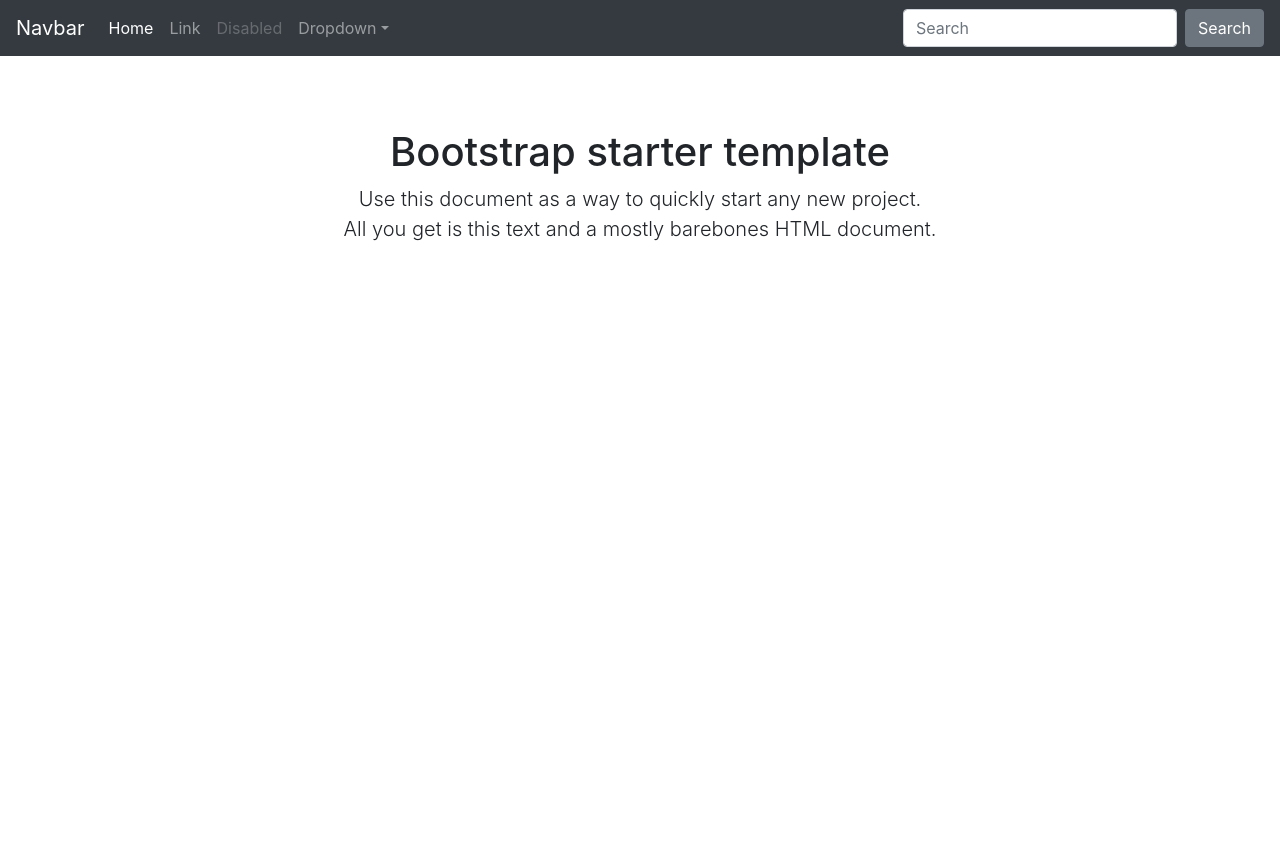
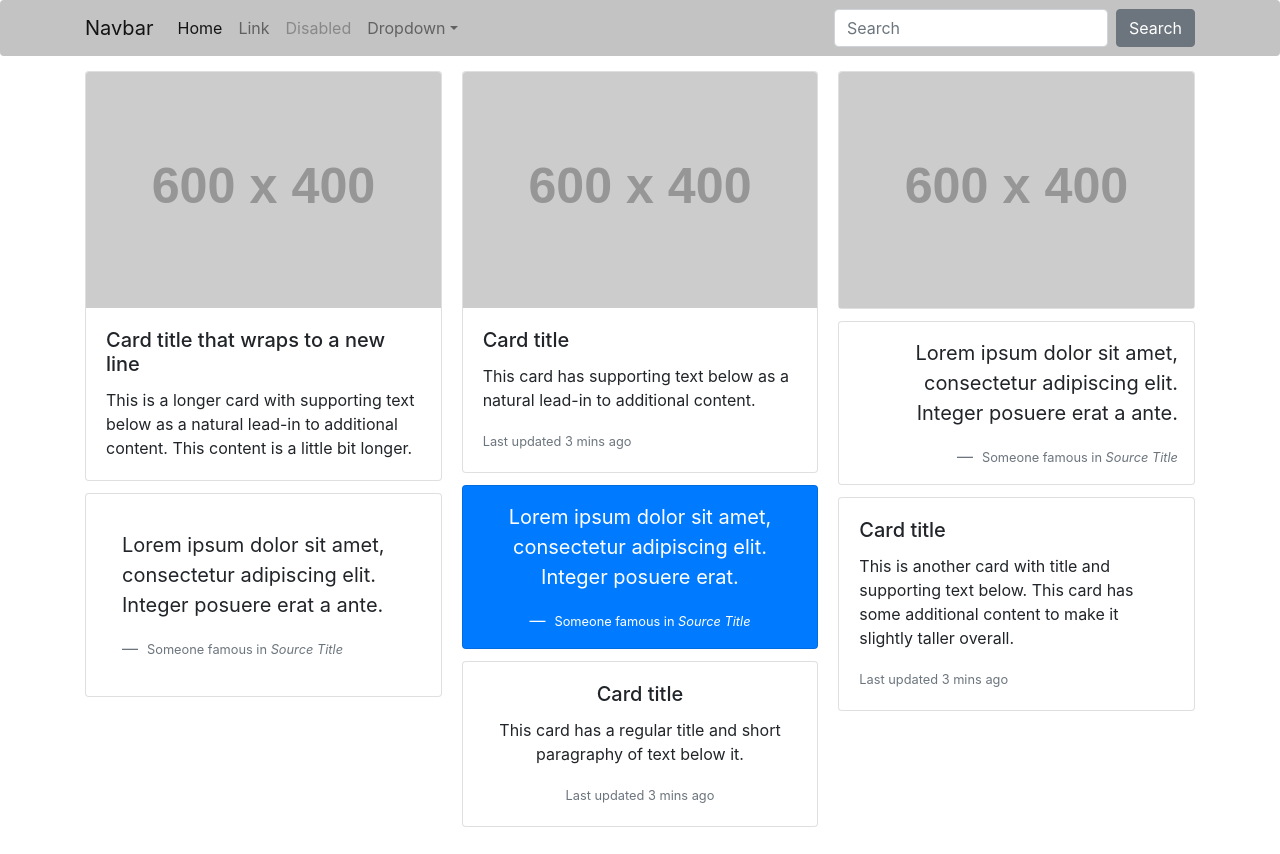
Before and after one commit to shpetimhaxhiu/shtypi.online, a plain HTML site: page index.html in a window 1280 px wide. Before the commit the page ends 800 px from the top, so only its background shows below. Drawn offline with nearby package versions, Linux system fonts and the light colour scheme; placeholder pictures from the web are drawn by us.

Commit message:
Rregullimi i layout

```diff
--- a/assets/css/style.css
+++ b/assets/css/style.css
@@ -1,10 +1,14 @@
 /* stilat qe kena mi bo */
 
 /* defaulat per bootstrap starter template */
-body {
-  padding-top: 5rem;
+/* body {
+  padding-top: 1rem;
+} */
+
+#main-container {
+  padding: 15px;
 }
-.starter-template {
-  padding: 3rem 1.5rem;
-  text-align: center;
+
+.shtypi-navbar {
+  background-color: #c3c3c3 !important;
 }
--- a/index.html
+++ b/index.html
@@ -6,6 +6,10 @@
     <!-- Required meta tags -->
     <meta charset="utf-8">
     <meta name="viewport" content="width=device-width, initial-scale=1, shrink-to-fit=no">
+
+    <!-- Fontet -->
+    <link href="https://fonts.googleapis.com/css2?family=Open+Sans" rel="stylesheet">
+
 
     <!-- Bootstrap CSS -->
     <link rel="stylesheet" href="https://stackpath.bootstrapcdn.com/bootstrap/4.3.1/css/bootstrap.min.css"
@@ -16,7 +20,9 @@
   </head>
 
   <body>
-    <nav class="navbar navbar-expand-md navbar-dark bg-dark fixed-top">
+
+    <nav class="navbar navbar-expand-lg navbar-light bg-light rounded shtypi-navbar">
+      <div class="container">
         <a class="navbar-brand" href="#">Navbar</a>
         <button class="navbar-toggler" type="button" data-toggle="collapse" data-target="#navbarsExampleDefault"
           aria-controls="navbarsExampleDefault" aria-expanded="false" aria-label="Toggle navigation">
@@ -49,17 +55,83 @@
             <button class="btn btn-secondary my-2 my-sm-0" type="submit">Search</button>
           </form>
         </div>
+      </div>
     </nav>
 
-    <main role="main" class="container">
 
-      <div class="starter-template">
-        <h1>Bootstrap starter template</h1>
-        <p class="lead">Use this document as a way to quickly start any new project.<br> All you get is this text and a
-          mostly barebones HTML document.</p>
+
+    <main id="main-container" role="main" class="container">
+
+      <div class="card-columns">
+        <div class="card">
+          <img src="https://dummyimage.com/600x400/c3c3c3/262fad.png&text=Kjo+eshte+vetem+test" class="card-img-top"
+            alt="...">
+          <div class="card-body">
+            <h5 class="card-title">Card title that wraps to a new line</h5>
+            <p class="card-text">This is a longer card with supporting text below as a natural lead-in to additional
+              content. This content is a little bit longer.</p>
           </div>
-
-    </main><!-- /.container -->
+        </div>
+        <div class="card p-3">
+          <blockquote class="blockquote mb-0 card-body">
+            <p>Lorem ipsum dolor sit amet, consectetur adipiscing elit. Integer posuere erat a ante.</p>
+            <footer class="blockquote-footer">
+              <small class="text-muted">
+                Someone famous in <cite title="Source Title">Source Title</cite>
+              </small>
+            </footer>
+          </blockquote>
+        </div>
+        <div class="card">
+          <img src="https://dummyimage.com/600x400/c3c3c3/262fad.png&text=Kjo+eshte+vetem+test" class="card-img-top"
+            alt="...">
+          <div class="card-body">
+            <h5 class="card-title">Card title</h5>
+            <p class="card-text">This card has supporting text below as a natural lead-in to additional content.</p>
+            <p class="card-text"><small class="text-muted">Last updated 3 mins ago</small></p>
+          </div>
+        </div>
+        <div class="card bg-primary text-white text-center p-3">
+          <blockquote class="blockquote mb-0">
+            <p>Lorem ipsum dolor sit amet, consectetur adipiscing elit. Integer posuere erat.</p>
+            <footer class="blockquote-footer text-white">
+              <small>
+                Someone famous in <cite title="Source Title">Source Title</cite>
+              </small>
+            </footer>
+          </blockquote>
+        </div>
+        <div class="card text-center">
+          <div class="card-body">
+            <h5 class="card-title">Card title</h5>
+            <p class="card-text">This card has a regular title and short paragraphy of text below it.</p>
+            <p class="card-text"><small class="text-muted">Last updated 3 mins ago</small></p>
+          </div>
+        </div>
+        <div class="card">
+          <img src="https://dummyimage.com/600x400/c3c3c3/262fad.png&text=Kjo+eshte+vetem+test" class="card-img-top"
+            alt="...">
+        </div>
+        <div class="card p-3 text-right">
+          <blockquote class="blockquote mb-0">
+            <p>Lorem ipsum dolor sit amet, consectetur adipiscing elit. Integer posuere erat a ante.</p>
+            <footer class="blockquote-footer">
+              <small class="text-muted">
+                Someone famous in <cite title="Source Title">Source Title</cite>
+              </small>
+            </footer>
+          </blockquote>
+        </div>
+        <div class="card">
+          <div class="card-body">
+            <h5 class="card-title">Card title</h5>
+            <p class="card-text">This is another card with title and supporting text below. This card has some
+              additional content to make it slightly taller overall.</p>
+            <p class="card-text"><small class="text-muted">Last updated 3 mins ago</small></p>
+          </div>
+        </div>
+      </div><!-- /.container -->
+    </main>
 
     <!-- Optional JavaScript -->
     <!-- jQuery first, then Popper.js, then Bootstrap JS -->
```
Lines whose indentation alone changed are shown as unchanged.
